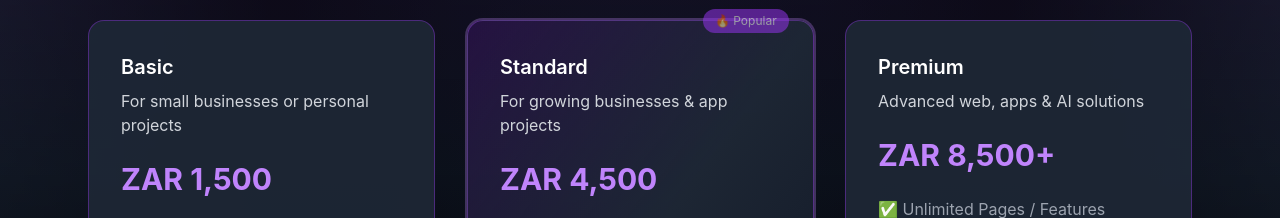
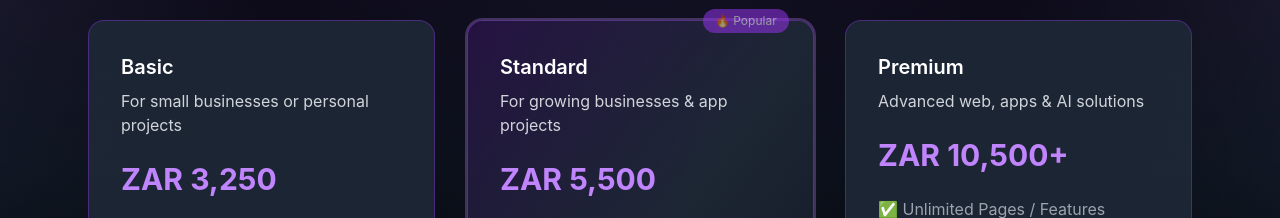
Before and after one commit to kevinkutoane/inhouse-africa-tech, a website: page index.html in a window 1280 px wide. Shown: the part 2600-2818 px from the top of the page. Drawn offline with nearby package versions, Linux system fonts and the light colour scheme.

Commit message:
updated all files

```diff
--- a/index.html
+++ b/index.html
@@ -268,7 +268,7 @@
     <div class="p-8 rounded-2xl bg-gray-800/90 border border-purple-600/40 hover:shadow-[0_0_25px_rgba(168,85,247,0.4)] hover:-translate-y-3 transition-all duration-300" data-aos="zoom-in">
       <h3 class="text-xl font-semibold mb-2 text-white">Basic</h3>
       <p class="text-gray-300 mb-6">For small businesses or personal projects</p>
-      <div class="text-3xl font-bold text-purple-400 mb-6">ZAR 1,500</div>
+      <div class="text-3xl font-bold text-purple-400 mb-6">ZAR 3,250</div>
       <ul class="text-gray-400 mb-6 space-y-2">
         <li>✅ 1 Website / Landing Page</li>
         <li>✅ Basic SEO</li>
@@ -286,7 +286,7 @@
       <span class="absolute -top-3 right-6 px-3 py-1 text-xs rounded-full bg-purple-600 text-white animate-pulse">🔥 Popular</span>
       <h3 class="text-xl font-semibold mb-2 text-white">Standard</h3>
       <p class="text-gray-300 mb-6">For growing businesses & app projects</p>
-      <div class="text-3xl font-bold text-purple-400 mb-6">ZAR 4,500</div>
+      <div class="text-3xl font-bold text-purple-400 mb-6">ZAR 5,500</div>
       <ul class="text-gray-400 mb-6 space-y-2">
         <li>✅ Up to 3 Pages / Features</li>
         <li>✅ Responsive Web & Mobile Ready</li>
@@ -303,7 +303,7 @@
     <div class="p-8 rounded-2xl bg-gray-800/90 border border-purple-600/40 hover:shadow-[0_0_35px_rgba(168,85,247,0.6)] hover:-translate-y-3 transition-all duration-300" data-aos="zoom-in" data-aos-delay="200">
       <h3 class="text-xl font-semibold mb-2 text-white">Premium</h3>
       <p class="text-gray-300 mb-6">Advanced web, apps & AI solutions</p>
-      <div class="text-3xl font-bold text-purple-400 mb-6">ZAR 8,500+</div>
+      <div class="text-3xl font-bold text-purple-400 mb-6">ZAR 10,500+</div>
       <ul class="text-gray-400 mb-6 space-y-2">
         <li>✅ Unlimited Pages / Features</li>
         <li>✅ Web, Mobile & AI Solutions</li>
```
